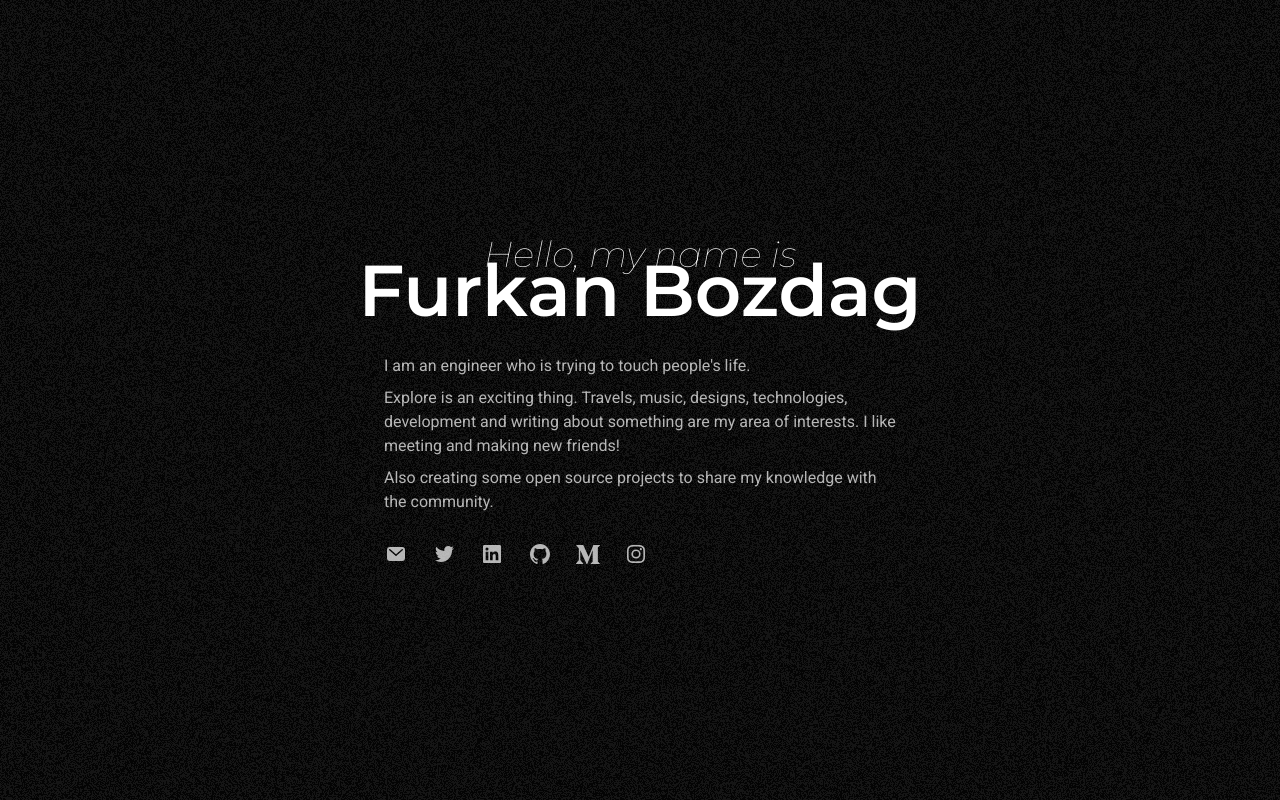
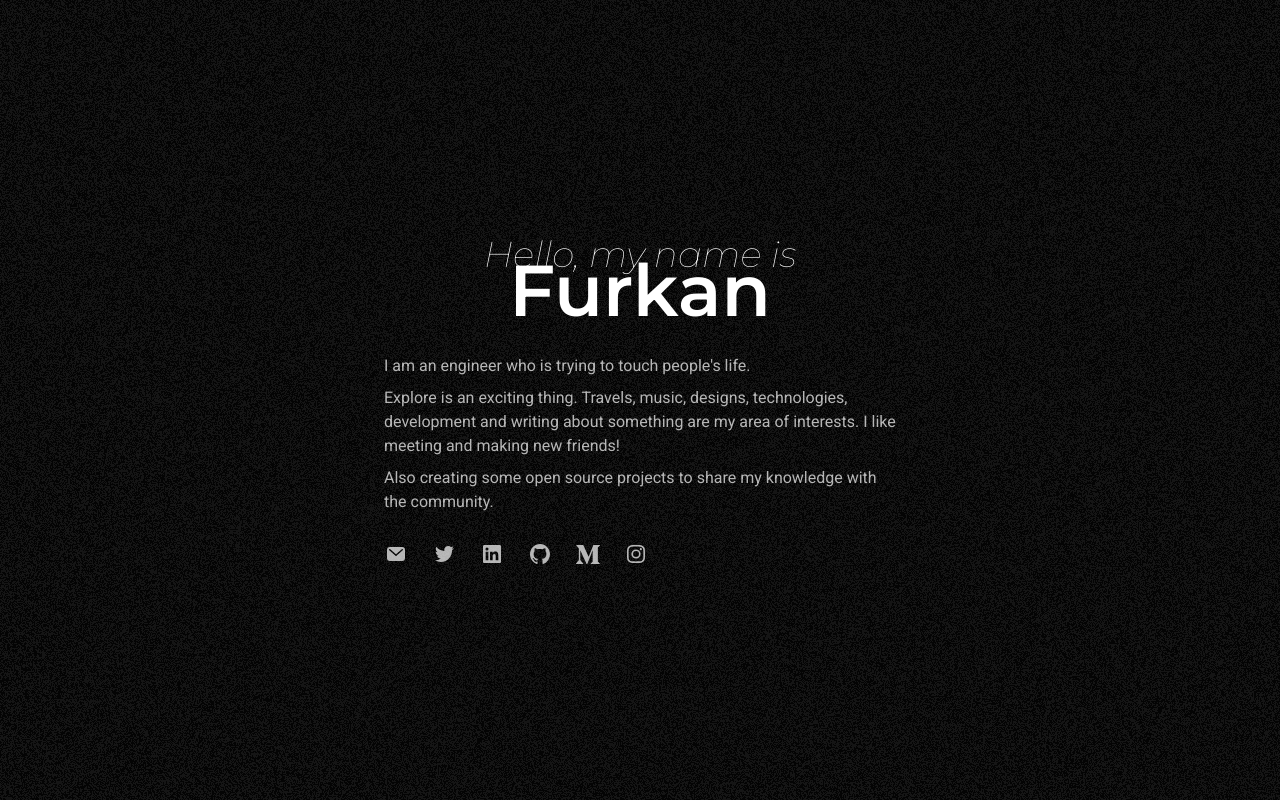
Before and after one commit to bozd4g/web, a Next.js app: page / in a window 1280 px wide. Built offline with nearby package versions, Linux system fonts and the light colour scheme.

Commit message:
Update hello

```diff
--- a/components/hello.tsx
+++ b/components/hello.tsx
@@ -6,8 +6,8 @@ const Hello = () => {
 			<h3 className="text-white">
 				<i>Hello, my name is</i>
 			</h3>
-			<h1 className="text-white -mt-5">
-				<b>{MetaConfig.title}</b>
+			<h1 className="text-white text-center -mt-5">
+				<b>Furkan</b>
 			</h1>
 		</div>
 	);
```
